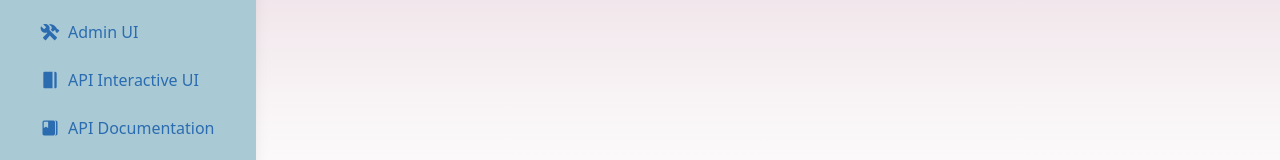
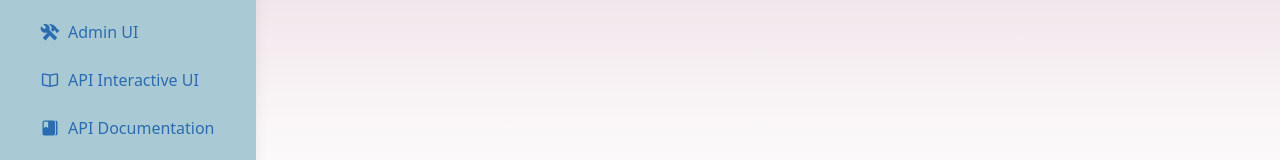
Before and after one commit to Digital-Prophets/itez-frontend, a Next.js app: page / in a window 1280 px wide. Shown: the part 557-717 px from the top of the page. Built offline with nearby package versions, Linux system fonts and the light colour scheme.

Commit message:
quickfix # external URL

```diff
--- a/src/components/SideBar/Sidebar.tsx
+++ b/src/components/SideBar/Sidebar.tsx
@@ -9,7 +9,7 @@ import {
   IoIosPeople,
   IoMdLaptop,
   IoMdConstruct,
-  IoMdJournal,
+  IoMdBook,
   IoMdBookmarks
   } from 'react-icons/io';
 
@@ -103,7 +103,7 @@ const Sidebar = () => {
           <a target="_blank" href="http://localhost:8000/swagger" rel="noopener noreferrer" style={{ textDecoration: 'none' }}>
             <li className="cursor-pointer my-6  flex items-center">
               {' '}
-              <IoMdJournal /> API Interactive UI
+              <IoMdBook /> API Interactive UI
             </li>
           </a>
           <a target="_blank" href="http://localhost:8000" rel="noopener noreferrer" style={{ textDecoration: 'none' }}>
```
